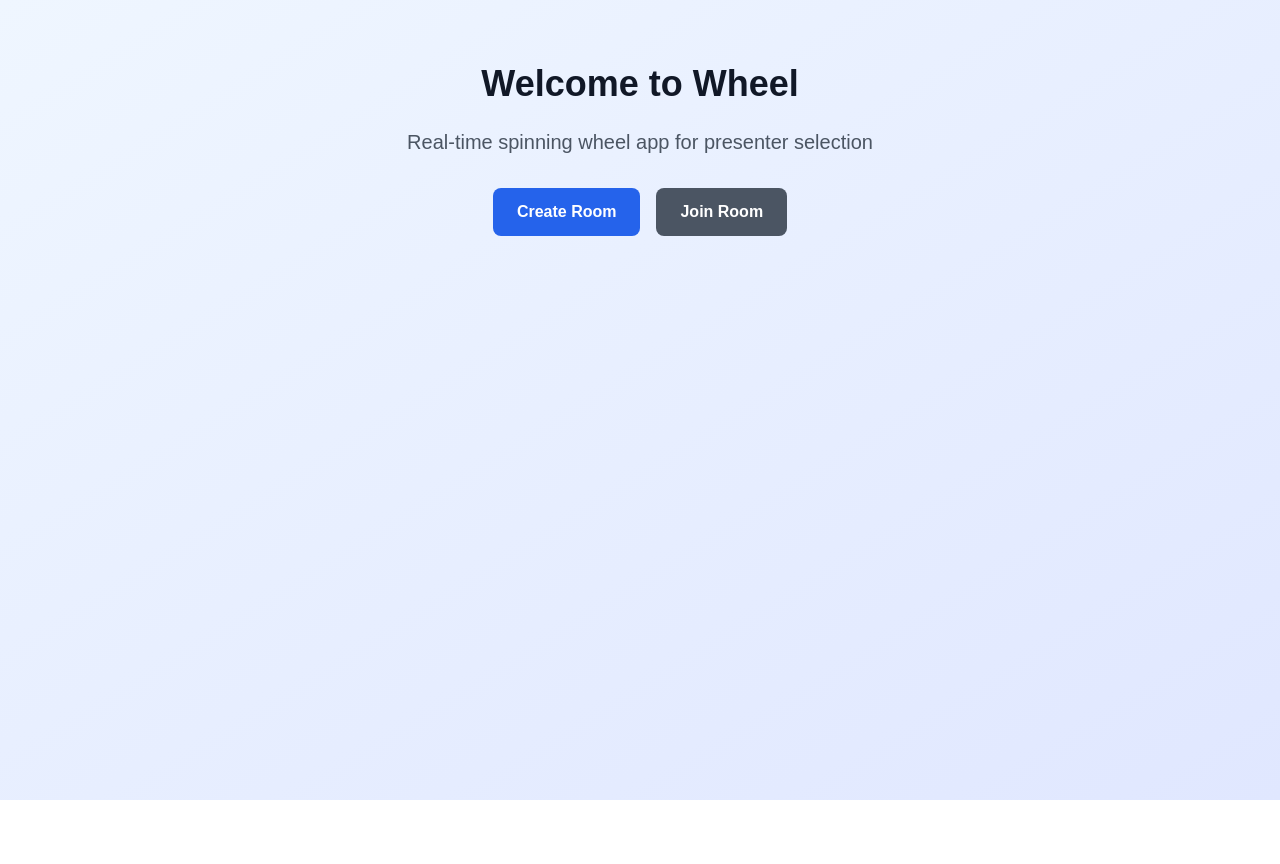
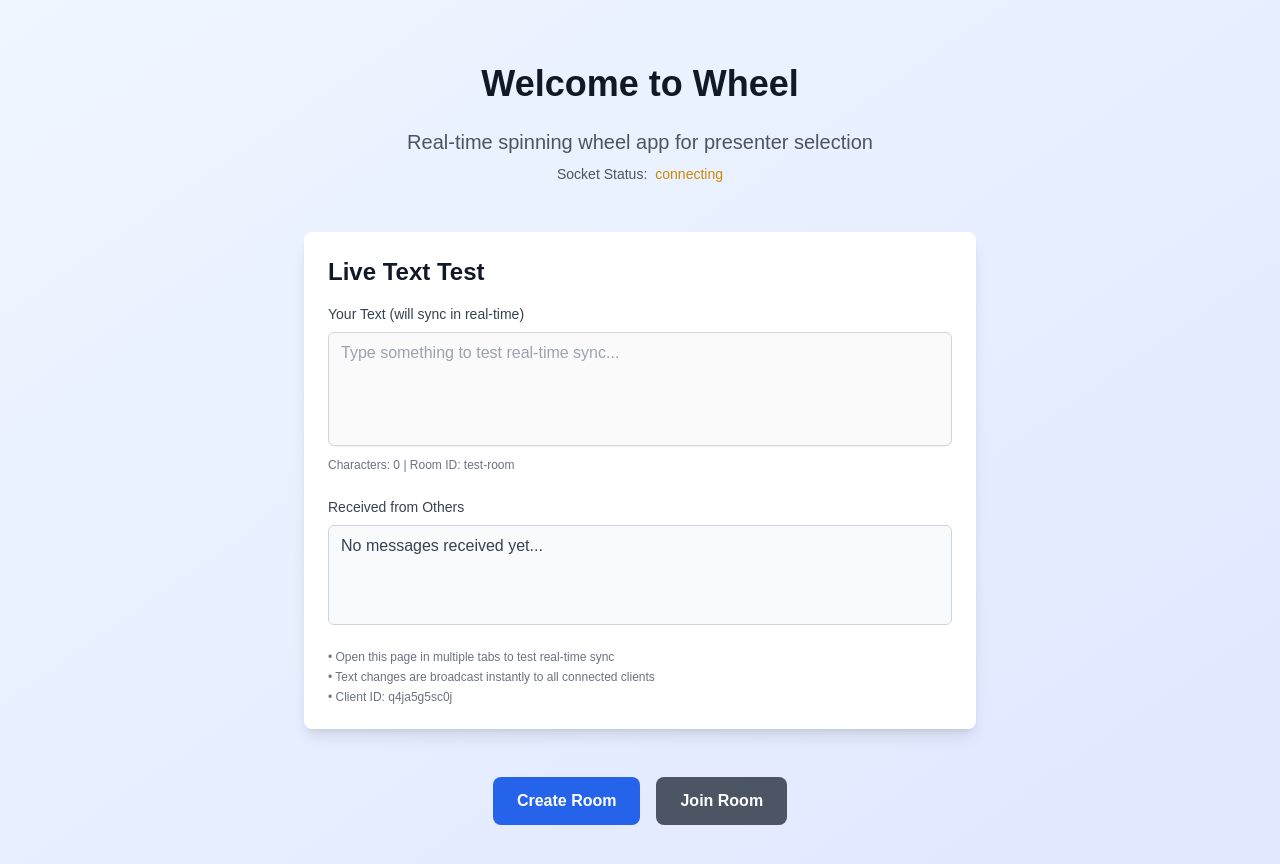
Before and after one commit to underscorekadji/wheel, a Next.js app: page / in a window 1280 px wide. Shown: the top 864 px of the page. Before the commit the page ends 800 px from the top, so only its background shows below. Built offline with nearby package versions, Linux system fonts and the light colour scheme; no server answers.

Commit message:
feat: implement live text streaming and update socket handling

```diff
--- /dev/null
+++ b/src/app/api/live-text/route.ts
@@ -0,0 +1,116 @@
+import { NextRequest, NextResponse } from 'next/server'
+
+// In-memory storage for room data (in production, use Redis)
+const roomData = new Map<string, { text: string; clientId: string; timestamp: number }>()
+const roomConnections = new Map<string, Set<ReadableStreamDefaultController>>()
+
+export async function GET(request: NextRequest) {
+  const { searchParams } = new URL(request.url)
+  const room = searchParams.get('room')
+  const clientId = searchParams.get('client')
+
+  if (!room || !clientId) {
+    return new NextResponse('Missing room or client parameter', { status: 400 })
+  }
+
+  // Create a readable stream for Server-Sent Events
+  let streamController: ReadableStreamDefaultController
+
+  const stream = new ReadableStream({
+    start(controller) {
+      streamController = controller
+
+      // Store the connection for this room
+      if (!roomConnections.has(room)) {
+        roomConnections.set(room, new Set())
+      }
+      roomConnections.get(room)!.add(controller)
+
+      // Send initial connection message
+      const connectionMessage = `data: ${JSON.stringify({
+        type: 'connected',
+        room,
+        clientId,
+        timestamp: Date.now(),
+      })}\n\n`
+
+      controller.enqueue(new TextEncoder().encode(connectionMessage))
+
+      // Send current room data if it exists
+      const currentData = roomData.get(room)
+      if (currentData) {
+        const dataMessage = `data: ${JSON.stringify({
+          type: 'text_update',
+          text: currentData.text,
+          clientId: currentData.clientId,
+          timestamp: currentData.timestamp,
+        })}\n\n`
+
+        controller.enqueue(new TextEncoder().encode(dataMessage))
+      }
+    },
+    cancel() {
+      // Remove connection when client disconnects
+      const connections = roomConnections.get(room)
+      if (connections) {
+        connections.delete(streamController)
+        if (connections.size === 0) {
+          roomConnections.delete(room)
+        }
+      }
+    },
+  })
+
+  return new NextResponse(stream, {
+    headers: {
+      'Content-Type': 'text/event-stream',
+      'Cache-Control': 'no-cache',
+      Connection: 'keep-alive',
+      'Access-Control-Allow-Origin': '*',
+      'Access-Control-Allow-Methods': 'GET, POST',
+      'Access-Control-Allow-Headers': 'Content-Type',
+    },
+  })
+}
+
+export async function POST(request: NextRequest) {
+  try {
+    const { room, text, clientId } = await request.json()
+
+    if (!room || typeof text !== 'string' || !clientId) {
+      return NextResponse.json({ error: 'Invalid data' }, { status: 400 })
+    }
+
+    // Store the text update
+    const timestamp = Date.now()
+    roomData.set(room, { text, clientId, timestamp })
+
+    // Send update to all connected clients in this room
+    const connections = roomConnections.get(room)
+    if (connections) {
+      const message = `data: ${JSON.stringify({
+        type: 'text_update',
+        text,
+        clientId,
+        timestamp,
+      })}\n\n`
+
+      const encodedMessage = new TextEncoder().encode(message)
+
+      // Send to all connections
+      connections.forEach(controller => {
+        try {
+          controller.enqueue(encodedMessage)
+        } catch {
+          // Remove broken connections
+          connections.delete(controller)
+        }
+      })
+    }
+
+    return NextResponse.json({ success: true })
+  } catch (error) {
+    console.error('Error handling text update:', error)
+    return NextResponse.json({ error: 'Internal server error' }, { status: 500 })
+  }
+}
--- /dev/null
+++ b/src/app/api/test-socket/route.ts
@@ -0,0 +1,20 @@
+import { NextRequest } from 'next/server'
+
+export async function GET(request: NextRequest) {
+  const upgradeHeader = request.headers.get('upgrade')
+
+  if (upgradeHeader !== 'websocket') {
+    return new Response('Expected Upgrade: websocket', { status: 426 })
+  }
+
+  const webSocketResponse = new Response(null, {
+    status: 101,
+    headers: {
+      Upgrade: 'websocket',
+      Connection: 'Upgrade',
+    },
+  })
+
+  // This is a placeholder - in a real implementation you'd need to handle WebSocket upgrade
+  return webSocketResponse
+}
--- a/src/app/page.tsx
+++ b/src/app/page.tsx
@@ -1,14 +1,151 @@
+'use client'
+
+import { useState, useEffect, useRef } from 'react'
+
 export default function HomePage() {
+  const [text, setText] = useState('')
+  const [receivedText, setReceivedText] = useState('')
+  const [connectionStatus, setConnectionStatus] = useState<
+    'connecting' | 'connected' | 'disconnected'
+  >('connecting')
+  const [testRoomId, setTestRoomId] = useState('')
+  const [clientId, setClientId] = useState('')
+  const eventSourceRef = useRef<EventSource | null>(null)
+
+  useEffect(() => {
+    // Use fixed room for testing - all tabs will share the same room
+    const roomId = 'test-room'
+    const generatedClientId = Math.random().toString(36).substring(2, 15)
+
+    setTestRoomId(roomId)
+    setClientId(generatedClientId)
+
+    // Use Server-Sent Events for real-time updates
+    const eventSource = new EventSource(`/api/live-text?room=${roomId}&client=${generatedClientId}`)
+    eventSourceRef.current = eventSource
+
+    eventSource.onopen = () => {
+      console.info('Connected to live text stream')
+      setConnectionStatus('connected')
+    }
+
+    eventSource.onmessage = event => {
+      const data = JSON.parse(event.data)
+
+      if (data.clientId !== generatedClientId) {
+        setReceivedText(data.text)
+      }
+    }
+
+    eventSource.onerror = () => {
+      setConnectionStatus('disconnected')
+    }
+
+    return () => {
+      eventSource.close()
+    }
+  }, [])
+
+  const handleTextChange = async (newText: string) => {
+    setText(newText)
+
+    // Send text update via POST request
+    if (connectionStatus === 'connected') {
+      try {
+        await fetch('/api/live-text', {
+          method: 'POST',
+          headers: {
+            'Content-Type': 'application/json',
+          },
+          body: JSON.stringify({
+            room: testRoomId,
+            text: newText,
+            clientId: clientId,
+          }),
+        })
+      } catch (error) {
+        console.error('Failed to send text update:', error)
+      }
+    }
+  }
+
+  const getStatusColor = () => {
+    switch (connectionStatus) {
+      case 'connected':
+        return 'text-green-600'
+      case 'connecting':
+        return 'text-yellow-600'
+      case 'disconnected':
+        return 'text-red-600'
+      default:
+        return 'text-gray-600'
+    }
+  }
+
   return (
     <main className='min-h-screen bg-gradient-to-br from-blue-50 to-indigo-100 dark:from-gray-900 dark:to-gray-800'>
       <div className='container mx-auto px-4 py-16'>
-        <div className='text-center'>
+        <div className='text-center mb-12'>
           <h1 className='text-4xl font-bold text-gray-900 dark:text-white mb-6'>
             Welcome to Wheel
           </h1>
-          <p className='text-xl text-gray-600 dark:text-gray-300 mb-8'>
+          <p className='text-xl text-gray-600 dark:text-gray-300 mb-2'>
             Real-time spinning wheel app for presenter selection
           </p>
+          <div className='flex items-center justify-center gap-2 mb-8'>
+            <span className='text-sm text-gray-600 dark:text-gray-400'>Socket Status:</span>
+            <span className={`text-sm font-medium ${getStatusColor()}`}>{connectionStatus}</span>
+          </div>
+        </div>
+
+        <div className='max-w-2xl mx-auto mb-12'>
+          <div className='bg-white dark:bg-gray-800 rounded-lg shadow-lg p-6'>
+            <h2 className='text-2xl font-bold text-gray-900 dark:text-white mb-4'>
+              Live Text Test
+            </h2>
+            <div className='space-y-6'>
+              <div>
+                <label
+                  htmlFor='text-input'
+                  className='block text-sm font-medium text-gray-700 dark:text-gray-300 mb-2'
+                >
+                  Your Text (will sync in real-time)
+                </label>
+                <textarea
+                  id='text-input'
+                  value={text}
+                  onChange={e => handleTextChange(e.target.value)}
+                  placeholder='Type something to test real-time sync...'
+                  className='w-full px-3 py-2 border border-gray-300 dark:border-gray-600 rounded-md shadow-sm focus:outline-none focus:ring-2 focus:ring-blue-500 focus:border-blue-500 dark:bg-gray-700 dark:text-white resize-none'
+                  rows={4}
+                  disabled={connectionStatus !== 'connected'}
+                />
+                <p className='mt-1 text-xs text-gray-500 dark:text-gray-400'>
+                  Characters: {text.length} | Room ID: {testRoomId || 'Generating...'}
+                </p>
+              </div>
+
+              <div>
+                <label className='block text-sm font-medium text-gray-700 dark:text-gray-300 mb-2'>
+                  Received from Others
+                </label>
+                <div className='w-full px-3 py-2 border border-gray-300 dark:border-gray-600 rounded-md bg-gray-50 dark:bg-gray-600 min-h-[100px]'>
+                  <p className='text-gray-700 dark:text-gray-300 whitespace-pre-wrap'>
+                    {receivedText || 'No messages received yet...'}
+                  </p>
+                </div>
+              </div>
+
+              <div className='text-xs text-gray-500 dark:text-gray-400 space-y-1'>
+                <p>• Open this page in multiple tabs to test real-time sync</p>
+                <p>• Text changes are broadcast instantly to all connected clients</p>
+                <p>• Client ID: {clientId || 'Generating...'}</p>
+              </div>
+            </div>
+          </div>
+        </div>
+
+        <div className='text-center'>
           <div className='flex flex-col sm:flex-row gap-4 justify-center'>
             <button className='bg-blue-600 hover:bg-blue-700 text-white font-semibold py-3 px-6 rounded-lg transition-colors'>
               Create Room
--- a/src/lib/http-server.ts
+++ b/src/lib/http-server.ts
@@ -43,7 +43,7 @@ class HttpServerManager {
 
     if (!this.isListening) {
       this.httpServer.listen(socketPort, () => {
-        console.log(`Socket.IO HTTP server listening on port ${socketPort}`)
+        console.info(`Socket.IO HTTP server listening on port ${socketPort}`)
         this.isListening = true
       })
 
```
Also changed, not shown: src/app/api/socket/route.ts (+25 -22 lines), src/lib/redis.ts (+4 -9 lines), src/lib/socket-client.ts (+4 -10 lines), 1 other file (tests, documents, lock files or other folders).
